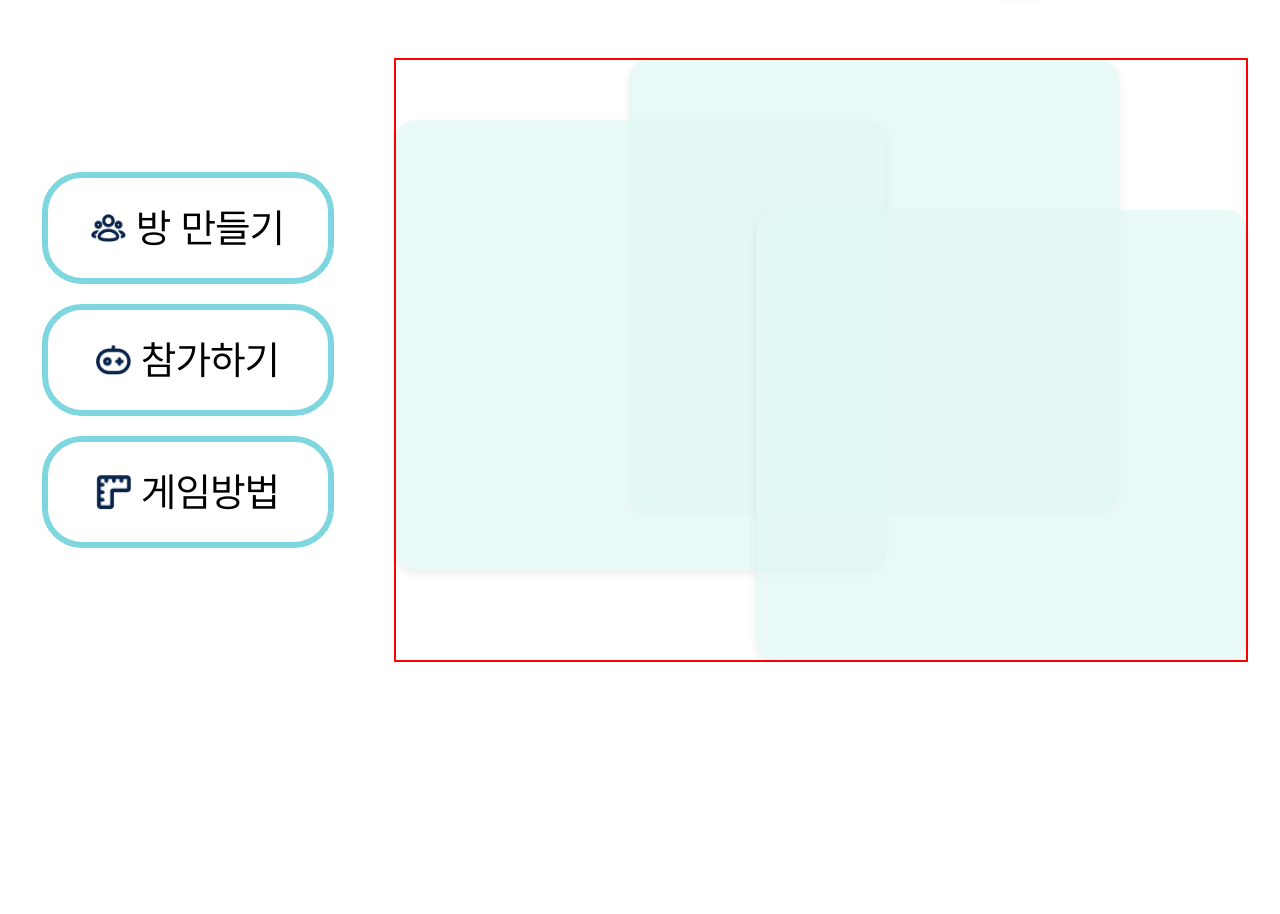
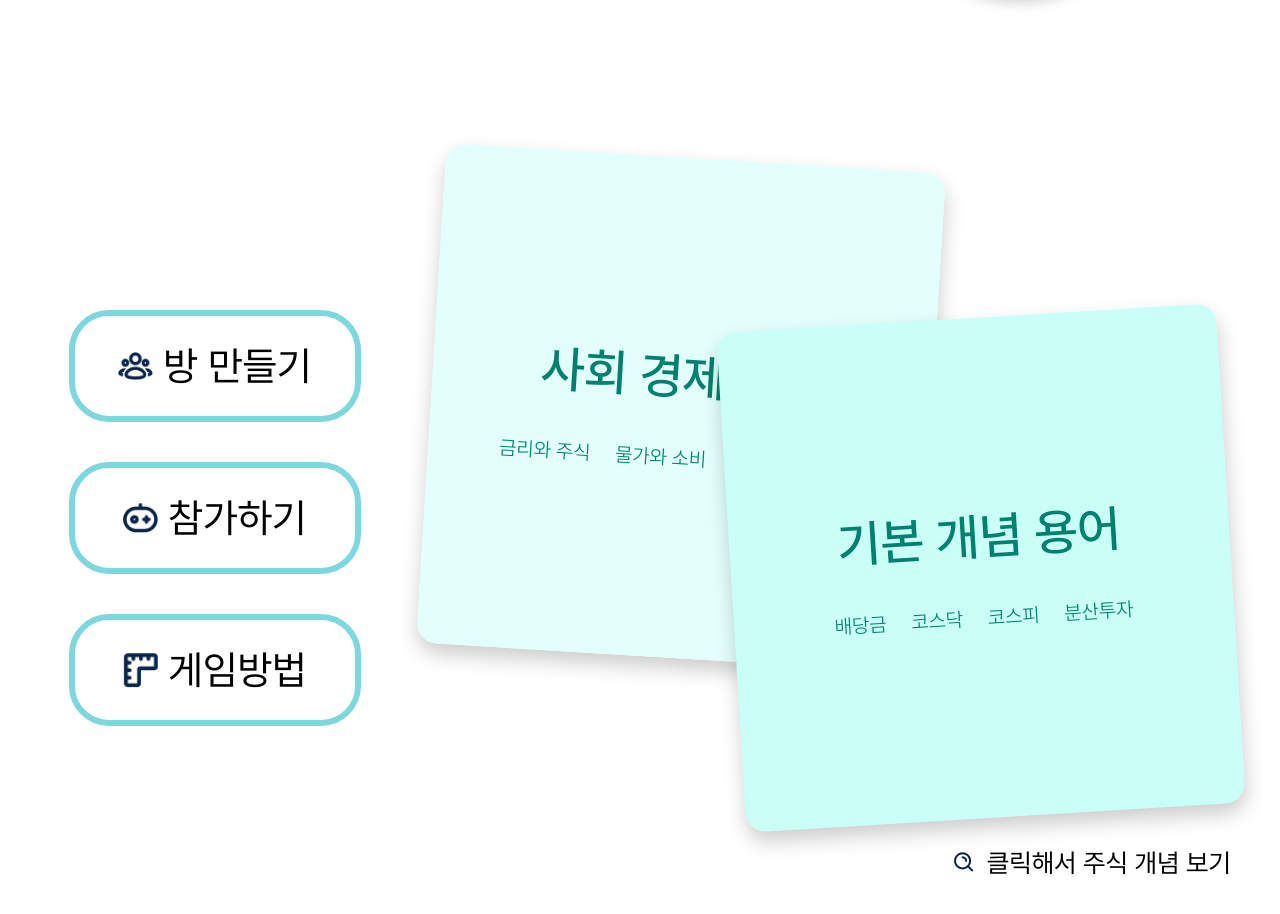
Before and after one commit to 9oormthon-univ/2025_SEASONTHON_TEAM_74_FE, a React (Vite) app: page / in a window 1280 px wide. Shown: the part 434-1348 px from the top of the page. Before the commit the page ends 1096 px from the top, so only its background shows below. Built offline with nearby package versions, Linux system fonts and the light colour scheme.

Commit message:
[DESIGN] 홈페이지 내 주식 카드 스타일링 수정

```diff
--- a/src/components/PageButton.jsx
+++ b/src/components/PageButton.jsx
@@ -24,7 +24,7 @@ const Wrapper = styled(Link)`
   color: var(--color-text);
   width: 280px;
   height: 100px;
-  margin: 10px;
+  margin: 20px;
   text-decoration: none; /* 기본 밑줄 제거 */
 
   img {
--- a/src/components/StockCardEx.jsx
+++ b/src/components/StockCardEx.jsx
@@ -1,5 +1,6 @@
 import { useNavigate } from "react-router-dom";
-import styled from "styled-components";
+import styled, { keyframes } from "styled-components";
+import search from "./../assets/images/search.png";
 
 const StockCardEx = () => {
   const navigate = useNavigate();
@@ -10,49 +11,142 @@ const StockCardEx = () => {
 
   return (
     <CardContainer onClick={navigateToStockCard}>
-      <Card className="card1" />
-      <Card className="card2" />
-      <Card className="card3" />
+      <Card className="card1">
+        <CardTitle>기본 개념 용어</CardTitle>
+        <CardSubTitle>배당금&nbsp;&emsp;코스닥&nbsp;&emsp;코스피&nbsp;&emsp;분산투자</CardSubTitle>
+        <HoverOverlay />
+      </Card>
+      <Card className="card2">
+        <CardTitle>사회 경제 개념</CardTitle>
+        <CardSubTitle>금리와 주식&nbsp;&emsp;물가와 소비&nbsp;&emsp;환율과 수출기업</CardSubTitle>
+        <HoverOverlay />
+      </Card>
+      <CardInfo className="cardInfo"><img src={search} />클릭해서 주식 개념 보기</CardInfo>
     </CardContainer>
   );
 };
 
 export default StockCardEx;
 
+const floatAnimation = keyframes`
+  0%, 100% {
+    transform: translateY(0px);
+  }
+  50% {
+    transform: translateY(-10px);
+  }
+`;
+
+const pulseAnimation = keyframes`
+  0% {
+    transform: scale(1);
+  }
+  50% {
+    transform: scale(1.05);
+  }
+  100% {
+    transform: scale(1);
+  }
+`;
+
 const CardContainer = styled.div`
   position: relative;
-  width: 850px;
-  height: 600px;
-  border: 2px solid red;
+  width: 800px;
+  height: 720px;
+  // border: 2px solid red;
+
+  &:hover {
+    transform: scale(1.02);
+  }
 `;
 
 const Card = styled.div`
+  display: flex;
+  flex-direction: column;
   position: absolute;
-  width: 490px;
-  height: 450px;
+  width: 500px;
+  height: 500px;
   border-radius: 20px;
-  background: var(--color-primary);
-  opacity: 0.7;
-  box-shadow: 0 4px 10px rgba(0, 0, 0, 0.1);
+  box-shadow: 1px 10px 20px rgba(0, 0, 0, 0.2);
   display: flex;
   align-items: center;
   justify-content: center;
 
   &.card1 {
-    bottom: 0;
+    bottom: 60px;
     right: 0;
     z-index: 3;
+    transform: rotate(-3.5deg);
+    background: #CAFFF8;
+
+    &:hover {
+      transform: rotate(-3.5deg) scale(1.05);
+      box-shadow: 0 15px 35px rgba(0, 0, 0, 0.3);
+      animation: ${floatAnimation} 2s ease-in-out infinite;
+    }
   }
 
   &.card2 {
-    top: 10%;
+    top: 0;
     left: 0;
     z-index: 2;
+    transform: rotate(3.5deg);
+    background: #DDFFFBD9;
+
+    &:hover {
+      transform: rotate(3.5deg) scale(1.05);
+      box-shadow: 0 15px 35px rgba(0, 0, 0, 0.3);
+      animation: ${floatAnimation} 2s ease-in-out infinite;
+    }
   }
 
-  &.card3 {
-    top: 0;
-    right: 15%;
-    z-index: 1;
+  &:hover .card-title {
+    transform: translateY(-5px);
+  }
+
+  &:hover .card-subtitle {
+    transform: translateY(-3px);
   }
 `;
+
+const HoverOverlay = styled.div`
+  position: absolute;
+  top: 0;
+  left: 0;
+  right: 0;
+  bottom: 0;
+  background: linear-gradient(135deg, rgba(0, 128, 111, 0.1) 0%, rgba(0, 128, 111, 0.05) 100%);
+  opacity: 0;
+  transition: opacity 0.3s ease;
+  border-radius: 20px;
+
+  ${Card}:hover & {
+    opacity: 1;
+  }
+`;
+
+
+const CardInfo = styled.div`
+  position: absolute;
+  bottom: 0;
+  right: 0;
+  font-size: 26px;
+  display: flex;
+  align-items: center;
+  gap: 10px;
+
+`;
+
+const CardTitle = styled.div`
+  color: #00806F;
+  font-weight: 500;
+  font-size: 50px;
+  margin: 20px;
+`;
+
+const CardSubTitle = styled.div`
+  color: #00806F;
+  font-weight: 300;
+  font-size: 20px;
+  margin: 20px;
+`;
--- a/src/pages/HomePage.jsx
+++ b/src/pages/HomePage.jsx
@@ -66,7 +66,7 @@ const HeroSection = styled.div`
   gap: 100px;
   height: 340px;
   padding: 35px 100px;
-
+  margin: 10px 0;
   // border: 2px solid red;
 `;
 
@@ -78,21 +78,21 @@ const TitleContainer = styled.div`
 `;
 
 const MainTitle = styled.h1`
-  font-size: 64px;
+  font-size: 90px;
   font-weight: 200;
-  margin: 0;
+  margin: 30px 0;
 `;
 
 const HighlightLetter = styled.span`
   color: var(--color-secondary);
   font-weight: 600;
-  font-size: 64px;
+  font-size: 90px;
 `;
 
 const SubTitle = styled.p`
   font-size: 36px;
   font-weight: 200;
-  margin: 5px 0 0 0;
+  margin: 30px 0;
   color: var(--color-text);
 `;
 
@@ -101,6 +101,7 @@ const MainSection = styled.div`
   align-items: center;
   justify-content: center;
   gap: 50px;
+  margin: 80px 0;
 `;
 
 const ButtonGroup = styled.div`
```
Also changed, not shown: src/assets/images/search.png (added).
